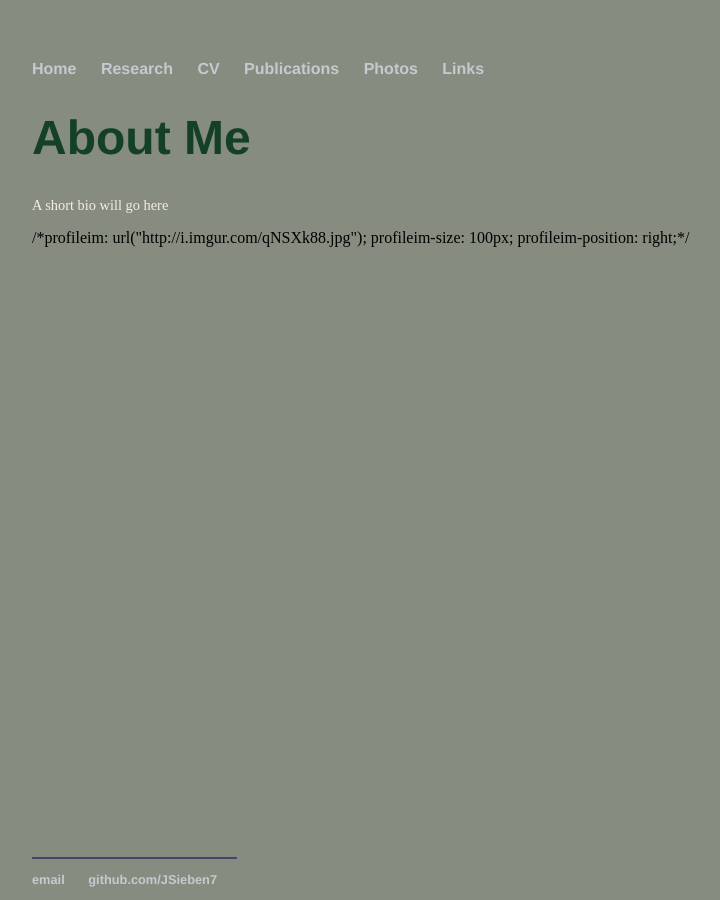
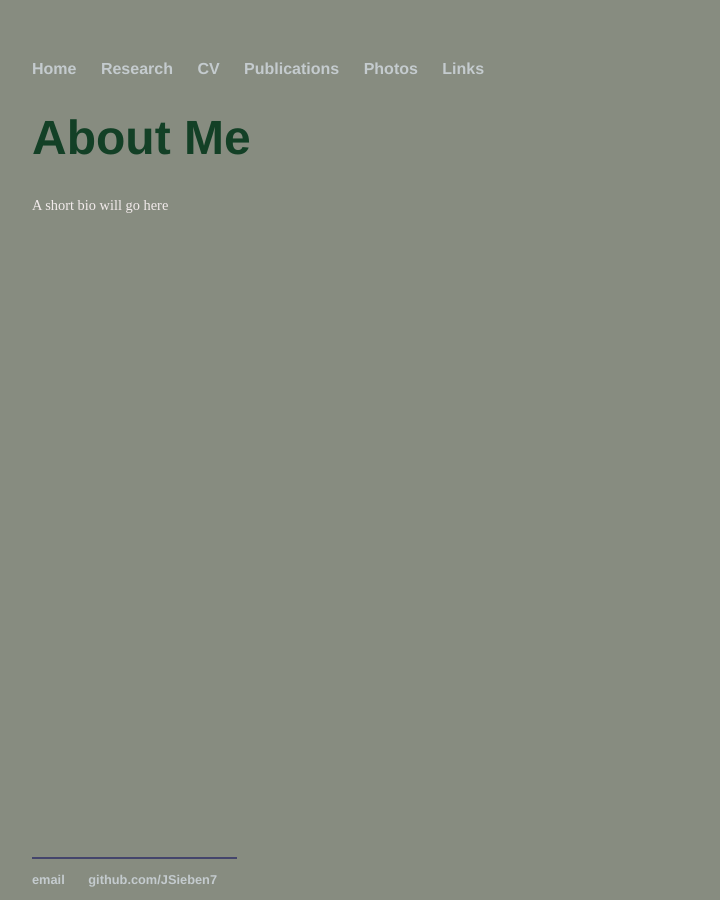
Before and after one commit to JSieben7/JSieben7.github.io, a Jekyll site: the page built from index.html, in a window 1280 px wide. Shown: the whole page, without its empty margins (160-880 px from the left). Built offline with Jekyll 4.4.1, drawn with Linux system fonts in a browser that asks for light colours.

Commit message:
Update index.html

```diff
--- a/index.html
+++ b/index.html
@@ -6,8 +6,3 @@ title: Jennifer Sieben, Astronomer
 	<h1>About Me</h1>
 	<p>A short bio will go here</p>
 </div><!-- /.blurb -->
-<body>
-	/*profileim: url("http://i.imgur.com/qNSXk88.jpg");
-      	profileim-size: 100px;
-      	profileim-position: right;*/
-</body>
```
